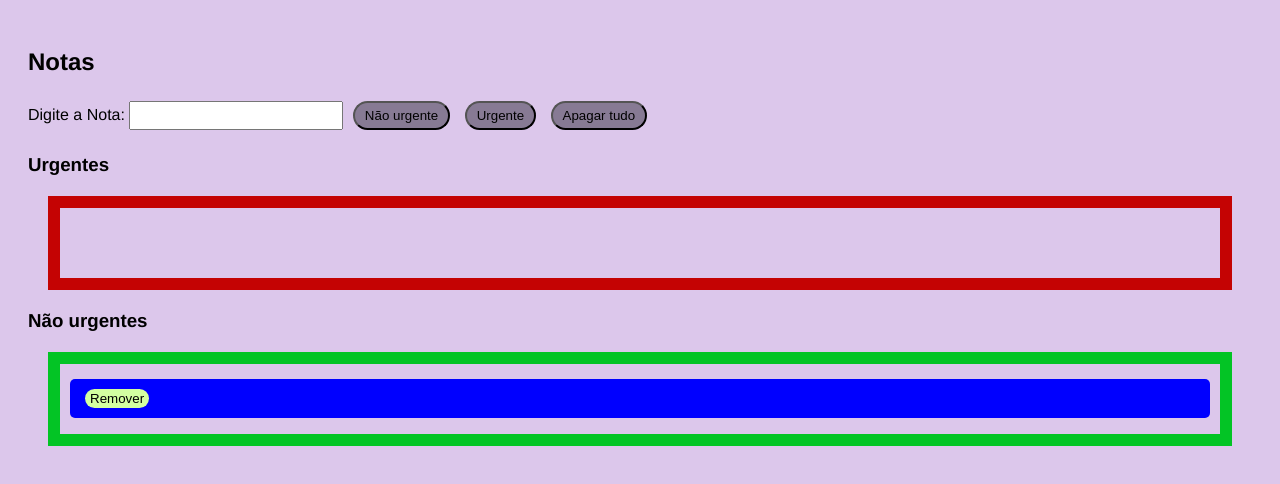
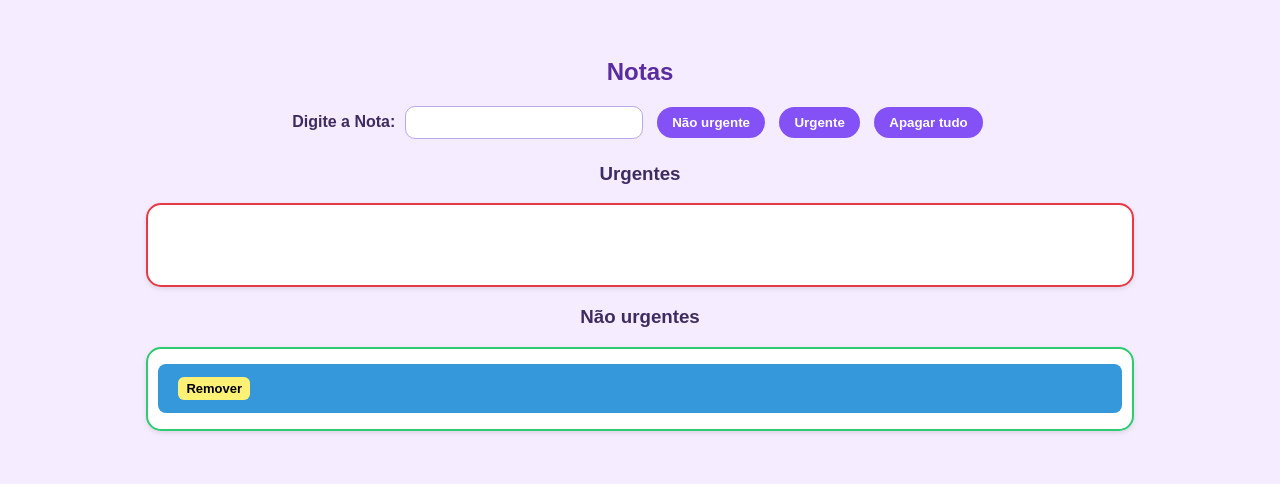
Before and after one commit to LorennaJV/TrabalhoNotas, a plain HTML site: page index.html in a window 1280 px wide. Both pictures are taken after a click on the button "Não urgente". Drawn offline with Linux system fonts and the light colour scheme.

Commit message:
Update style.css

```diff
--- a/style.css
+++ b/style.css
@@ -1,54 +1,81 @@
 body {
-font-family: 'Franklin Gothic Medium', 'Arial Narrow', Arial, sans-serif;
-padding: 20px;
-background-color: rgb(220, 199, 235);
+  font-family: Arial, sans-serif;
+  background-color: #f5ecff;
+  padding: 30px;
+  text-align: center;
+  color: #3e2c61;
+}
+
+h2 {
+  color: #5a2ca0;
+  margin-bottom: 15px;
+}
+
+label {
+  font-weight: bold;
 }
 
 input {
-padding: 5px;
-width: 200px;
+  padding: 8px;
+  width: 220px;
+  border-radius: 10px;
+  border: 1px solid #bba8e8;
+  margin: 5px;
+
+
 }
 
 button {
-padding: 5px 10px;
+  padding: 8px 15px;
   margin: 5px;
-background-color: rgb(135, 122, 148);
-border-radius: 25px;
+  background-color: #8351f5;
+  border: none;
+  border-radius: 20px;
+  color: white;
+  font-weight: bold;
 }
 
 .caixa {
-border: 2px solid;
+  border: 2px solid #bba8e8;
+  background-color: #ffffff;
+  border-radius: 15px;
   padding: 10px;
-margin-top: 10px;
-min-height: 50px;
+  margin: 15px auto;
+  min-height: 60px;
+  width: 80%;
+  text-align: left;
+  box-shadow: 0 2px 5px rgba(0,0,0,0.1);
 }
 
 #Urgente {
-border: 12px solid rgb(196, 3, 3);
-margin: 20px;
+  border-color: #e63946;
 }
 
 #NaoUrgente {
-border: 12px solid rgb(3, 196, 37);
-margin: 20px;
-
+  border-color: #2ecc71;
 }
 
 .nota {
   margin: 5px 0;
-padding: 5px;
-border-radius: 5px;
+  padding: 8px 10px;
+  border-radius: 8px;
   color: white;
+  display: flex;
+  justify-content: space-between;
+  align-items: center;
+  font-weight: 500;
 }
 
-.azul { background-color: blue; }
-.verde { background-color: green; }
-.roxo { background-color: purple; }
+.azul { background-color: #3498db; }
+.verde { background-color: #2ecc71; }
+.roxo { background-color: #8e44ad; }
 
 .remover {
   margin-left: 10px;
-background-color: rgb(211, 255, 161);
-color: rgb(0, 0, 0);
+  background-color: #fff176;
+  color: #000;
   border: none;
-padding: 2px 5px;
+  border-radius: 6px;
+  padding: 4px 8px;
+  font-size: 13px;
 }
```
Lines whose indentation alone changed are shown as unchanged.
